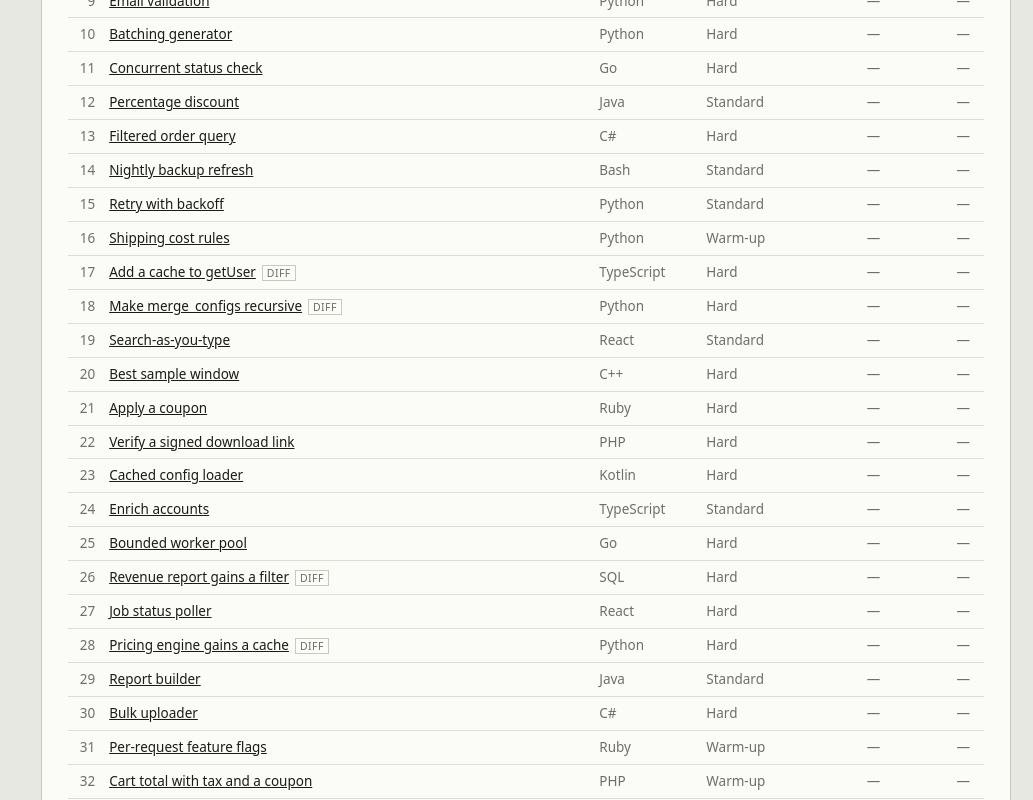
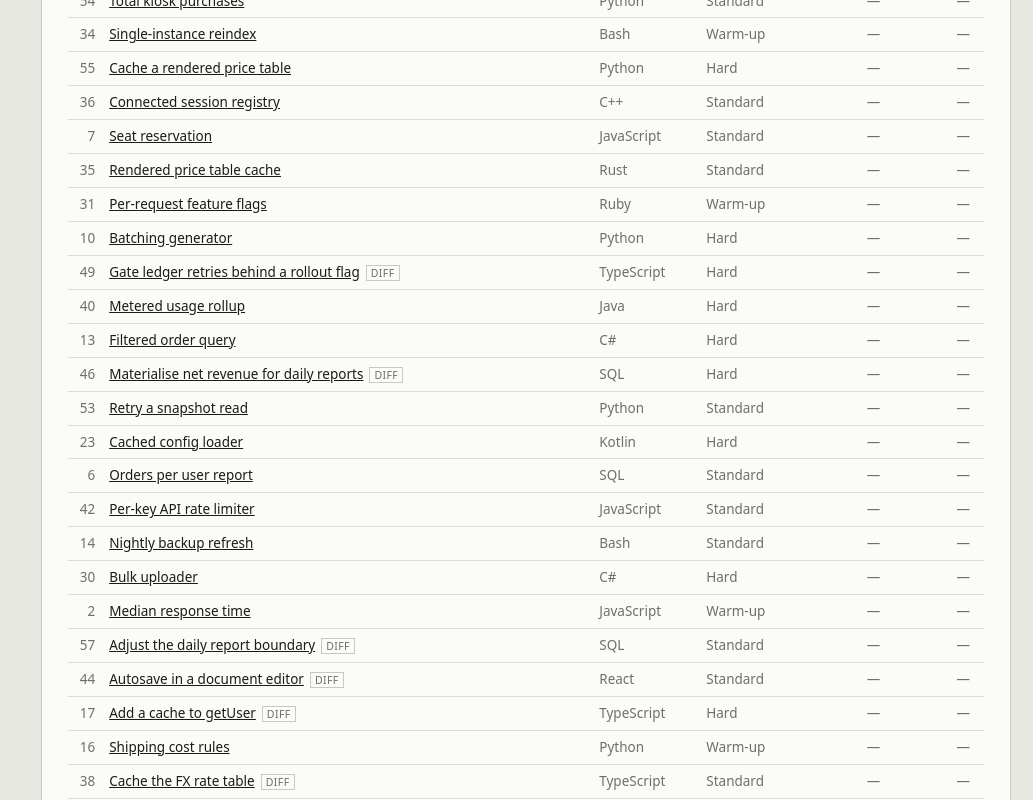
Before and after one commit to nwilliams22/ai-bug-hunt, a React (Vite) app: page / in a window 1280 px wide. Shown: the part 2000-2800 px from the top of the page, without its empty margins (247-1280 px from the left). Built offline with nearby package versions, Linux system fonts and the light colour scheme.

Commit message:
feat(practice): persist a shuffled drill index order

```diff
--- a/src/review.ts
+++ b/src/review.ts
@@ -57,3 +57,25 @@ export function reviewSchedule(progress: Progress): DueReview[] {
 export function dueReviews(progress: Progress, now = Date.now()): DueReview[] {
   return reviewSchedule(progress).filter((entry) => entry.dueAt <= now);
 }
+
+let memorySeed = 0;
+
+/** A stored seed makes presentation stable without changing permanent drill ids. */
+export function practiceOrder(): Drill[] {
+  const key = "bug-finder:practice-seed:v1";
+  let seed = memorySeed;
+  try { seed = Number(localStorage.getItem(key)) || memorySeed; } catch { /* unavailable storage */ }
+  if (!Number.isSafeInteger(seed) || seed < 1 || seed > 0xffffffff) {
+    seed = Math.floor(Math.random() * 0xffffffff) + 1;
+    try { localStorage.setItem(key, String(seed)); } catch { /* memory-only fallback */ }
+  }
+  memorySeed = seed;
+  // Rank each id independently so newly added drills preserve existing relative order.
+  const rank = (id: number) => {
+    let n = (id ^ seed) >>> 0;
+    n = Math.imul(n ^ (n >>> 16), 0x45d9f3b);
+    n = Math.imul(n ^ (n >>> 16), 0x45d9f3b);
+    return (n ^ (n >>> 16)) >>> 0;
+  };
+  return [...DRILLS].sort((a, b) => rank(a.id) - rank(b.id) || a.id - b.id);
+}
--- a/src/views/HomeView.tsx
+++ b/src/views/HomeView.tsx
@@ -4,11 +4,11 @@ import { GOTCHAS } from "../content/gotchas";
 import { href } from "../route";
 import type { Progress } from "../types";
 import { drillState } from "../storage";
-import { dueReviews } from "../review";
+import { dueReviews, practiceOrder } from "../review";
 
 export function HomeView({ progress }: { progress: Progress }) {
   const nextLesson = LESSONS.find((l) => !progress.lessonsRead[l.id]);
-  const nextDrill = DRILLS.find((d) => !drillState(progress, d.id).revealed);
+  const nextDrill = practiceOrder().find((d) => !drillState(progress, d.id).revealed);
   const due = dueReviews(progress);
 
   return (
@@ -92,7 +92,7 @@ export function DrillTable({ progress }: { progress: Progress }) {
         </tr>
       </thead>
       <tbody>
-        {DRILLS.map((d) => {
+        {practiceOrder().map((d) => {
           const st = drillState(progress, d.id);
           const caught = Object.values(st.caught).filter(Boolean).length;
           return (
```
